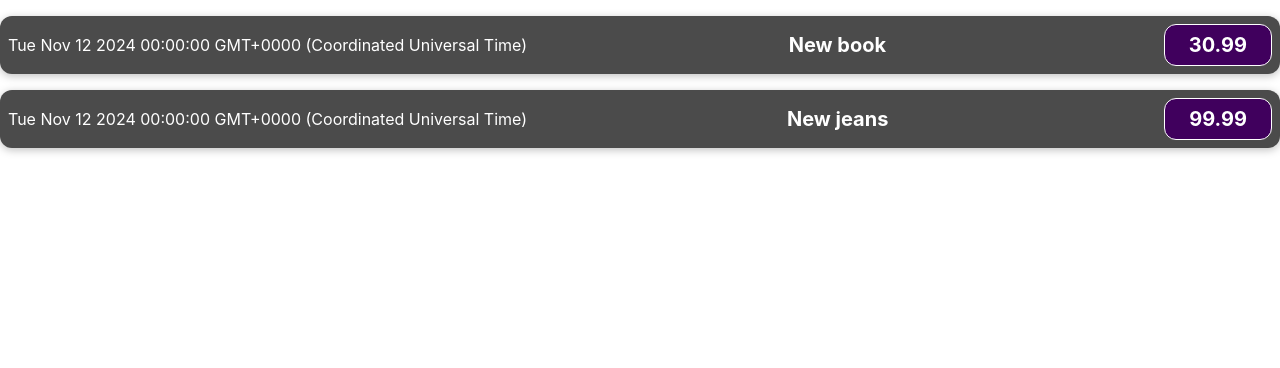
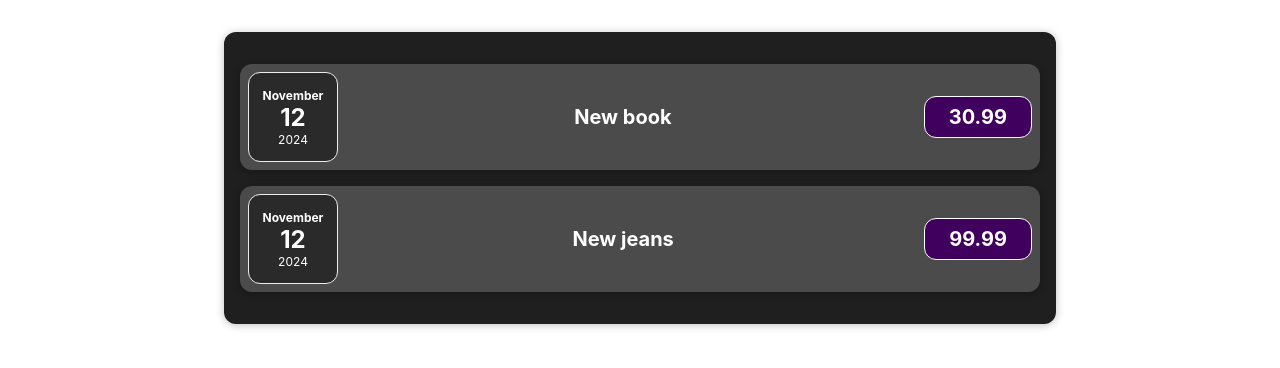
Before and after one commit to kermokao/react-js, a React (Vite) app: page / in a window 1280 px wide. Shown: the top 368 px of the page. Built offline with nearby package versions, Linux system fonts and the light colour scheme.

Commit message:
must kast umber

```diff
--- a/src/App.jsx
+++ b/src/App.jsx
@@ -1,5 +1,6 @@
 import "./App.css";
 import ExpenseItem from "./components/ExpenseItem";
+import "./components/Expenses.css";
 
 const App = () => {
     const expenses = [
@@ -17,8 +18,10 @@
 
     return (
         <div className="App">
-            <ExpenseItem data={expenses[0]} />
-            <ExpenseItem data={expenses[1]} />
+            <div className="expense">
+                <ExpenseItem data={expenses[0]} />
+                <ExpenseItem data={expenses[1]} />
+            </div>
         </div>
     );
 };
--- /dev/null
+++ b/src/components/ExpenseDate.css
@@ -0,0 +1,26 @@
+.expense-date {
+    display: flex;
+    flex-direction: column;
+    width: 5.5rem;
+    height: 5.5rem;
+    border: 1px solid #ececec;
+    background-color: #2a2a2a;
+    color: white;
+    border-radius: 12px;
+    align-items: center;
+    justify-content: center;
+}
+
+.expense-date__month {
+    font-size: 0.75rem;
+    font-weight: bold;
+}
+
+.expense-date__year {
+    font-size: 0.75rem;
+}
+
+.expense-date__day {
+    font-size: 1.5rem;
+    font-weight: bold;
+}
--- /dev/null
+++ b/src/components/ExpenseDate.jsx
@@ -0,0 +1,17 @@
+import "./ExpenseDate.css";
+
+const ExpenseDate = (props) => {
+    const day = props.date.toLocaleString("en-US", { day: "2-digit" });
+    const month = props.date.toLocaleString("en-US", { month: "long" });
+    const year = props.date.getFullYear();
+
+    return (
+        <div className="expense-date">
+            <div className="expense-date__month">{month}</div>
+            <div className="expense-date__day">{day}</div>
+            <div className="expense-date__year">{year}</div>
+        </div>
+    );
+};
+
+export default ExpenseDate;
--- a/src/components/ExpenseItem.jsx
+++ b/src/components/ExpenseItem.jsx
@@ -1,19 +1,14 @@
+import ExpenseDate from "./ExpenseDate";
 import "./ExpenseItem.css";
 
 const ExpenseItem = (props) => {
-    console.log(props);
-    console.log(props.data)
-
     return (
         <div className="expense-item">
-            <div>{props.data.date.toString()}</div>
+            <ExpenseDate date={props.data.date} />
 
             <div className="expense-item__description">
                 <h2>{props.data.title}</h2>
-
-                <div className="expense-item__price">
-                    {props.data.price}
-                </div>
+                <div className="expense-item__price">{props.data.price}</div>
             </div>
         </div>
     );
--- /dev/null
+++ b/src/components/Expenses.css
@@ -0,0 +1,9 @@
+.expense {
+    padding: 1rem;
+    background-color: rgb(31, 31, 31);
+    margin: 2rem auto;
+    width: 50rem;
+    max-width: 95%;
+    border-radius: 12px;
+    box-shadow: 0 1px 8px rgba(0, 0, 0, 0.25);
+}
```
